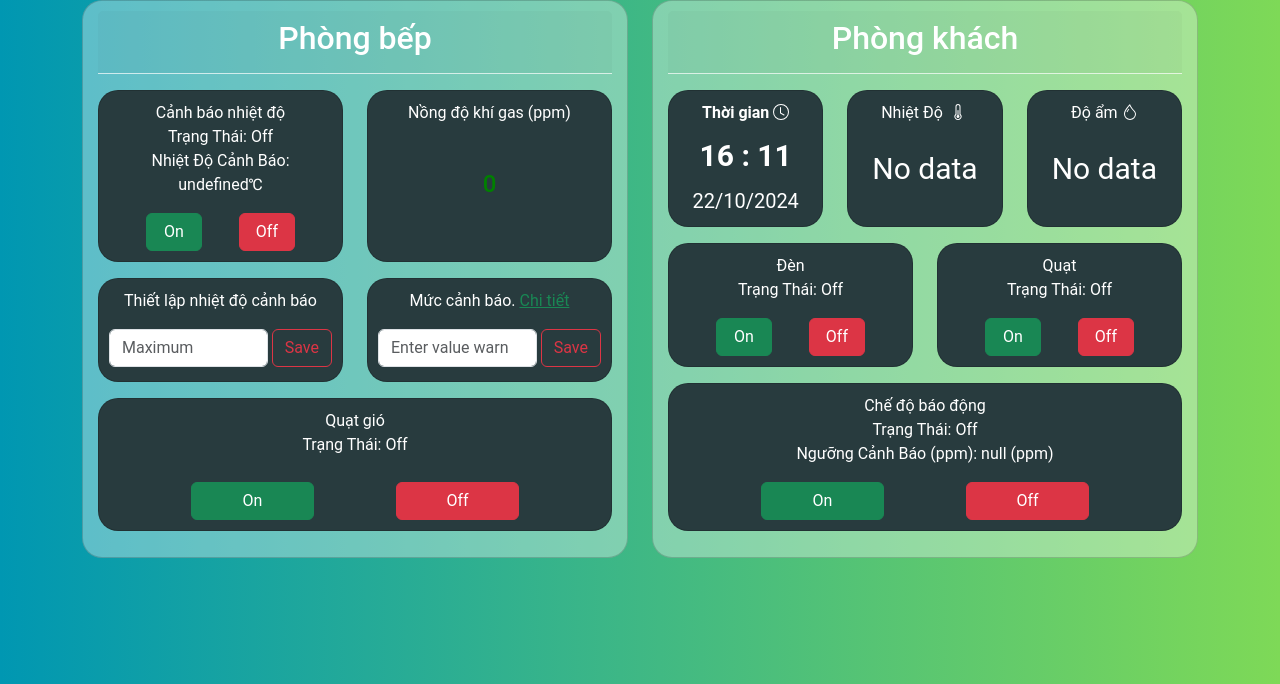
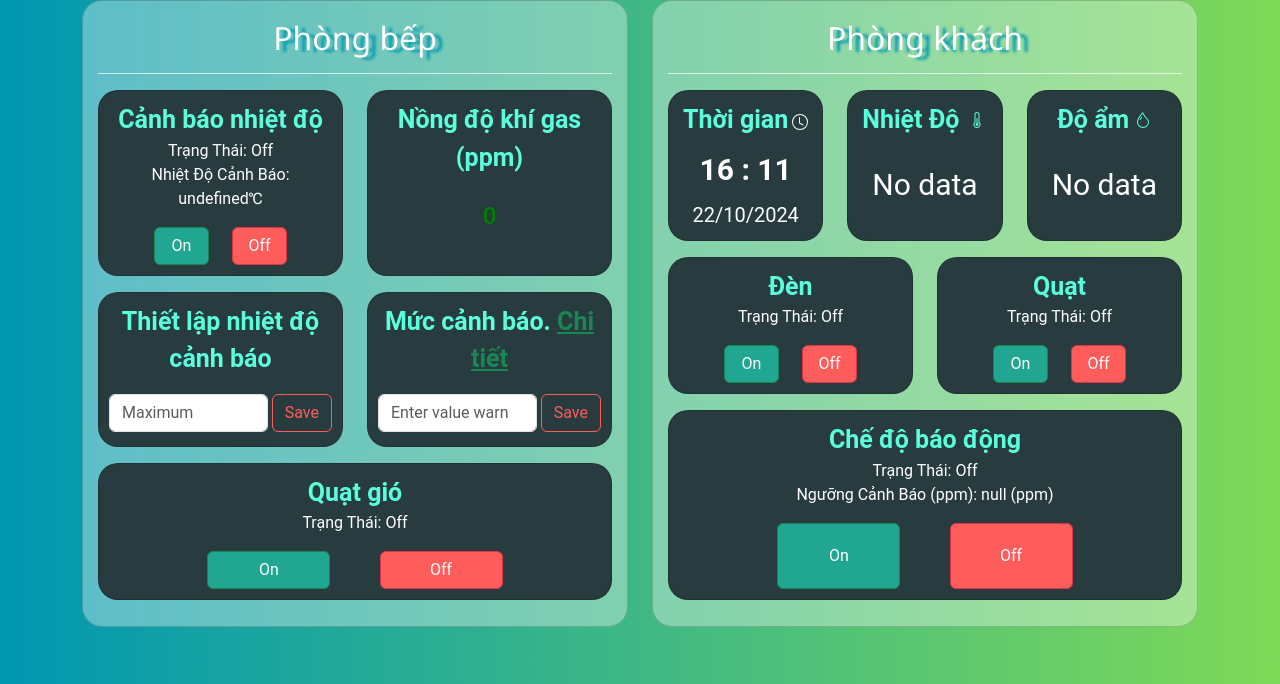
Before and after one commit to hoangbaokhanh1511/Smart-Home-Website, a Flask app: template templates/device.html in a window 1280 px wide. Shown: the part 116-800 px from the top of the page. Run offline with Flask 3, Linux system fonts and the light colour scheme; the template is opened without the code that fills it, so the values that code supplies are empty; parts of the project's set-up code (start-up, migrations or seed data) failed here and were passed over.

Commit message:
fix color and text

```diff
--- a/static/styles/Config.css
+++ b/static/styles/Config.css
@@ -144,4 +144,48 @@
     background-color: #283b3e !important;
     color: white !important;
     border-radius: 20px !important;
+    transition: box-shadow 0.3s ease;
 }
+
+.card:hover{
+    box-shadow: 10px 10px 20px rgba(0, 0, 0, 0.5);
+}
+
+.card-header{
+    font-family: 'Segoe UI', Tahoma, Geneva, Verdana, sans-serif;
+    font-size: larger;
+    background: none;
+    text-shadow: #0097b2 7px 2px 3px;
+}
+
+.btn-success{
+    background-color: #21A691;
+    margin-right: 5%;
+}
+
+.btn-success:hover{
+    background: #1b8e7d;
+}
+
+.btn-danger{
+    background-color: #ff5c5c;
+    margin-left: 5%;
+}
+
+.btn-danger:hover{
+    background-color: #cc3838;
+}
+
+.btn-outline-danger{
+    border-color: #ff5c5c;
+    color: #ff5c5c;
+}
+
+.btn-outline-danger:hover{
+    background-color: #ff5c5c;
+}
+
+.card b{
+    color: #5affdc;
+    font-size: 25px;
+}
--- a/templates/device.html
+++ b/templates/device.html
@@ -99,7 +99,7 @@
     </div>
     <main class="container text-center">
         <div class="row">
-            <div class="col-12 col-md-6 d-flex flex-column mb-3">
+            <div class="col-12 col-md-6 d-flex flex-column mb-3 part">
                 <div class="card zoomin"
                     style="background: rgba(255, 255, 255, 0.35) !important; padding: 10px 15px !important;">
                     <div class="card-header  mb-3" style="border-bottom-color:rgba(255, 255, 255, 0.7)">
@@ -108,13 +108,13 @@
                     <div class="row mb-3">
                         <div class="col">
                             <div class="card">
-                                <p>
+                                <b>
                                     Cảnh báo nhiệt độ
-                                </p>
+                                </b>
                                 <p>Trạng Thái: <span id="status_warning_temp">Off</span></p>
                                 <p>Nhiệt Độ Cảnh Báo: <span id="max">None</span></p>
                                 <p id="status_tempMax"></p>
-                                <div class="col d-flex justify-content-evenly mt-3">
+                                <div class="col d-flex justify-content-center mt-3">
                                     <button class="btn btn-success w-25" id="required_tempMax">On</button>
                                     <button class="btn btn-danger w-25" id="off_tempMax">Off</button>
                                 </div>
@@ -122,9 +122,9 @@
                         </div>
                         <div class="col">
                             <div class="card">
-                                <p>
+                                <b>
                                     Nồng độ khí gas (ppm)
-                                </p>
+                                </b>
                                 <div class="col w-100 h-75 d-flex align-items-center justify-content-center">
                                     <h4 id="mqt2">--</h4>
                                 </div>
@@ -134,7 +134,7 @@
                     <div class="row mb-3">
                         <div class="col">
                             <div class="card">
-                                <p>Thiết lập nhiệt độ cảnh báo</p>
+                                <b>Thiết lập nhiệt độ cảnh báo</b>
                                 <form id="temp-form" class="d-flex mt-3">
                                     <input class="form-control w-75 me-1" required min="0" max="50" type="number"
                                         id="temp" placeholder="Maximum">
@@ -145,10 +145,10 @@
                         </div>
                         <div class="col">
                             <div class="card">
-                                <p>
+                                <b>
                                     Mức cảnh báo.
                                     <a id="warning_description" href="" class="text-success"> Chi tiết</a>
-                                </p>
+                                </b>
                                 <form id="gas-form" class="d-flex mt-3">
                                     <input required class="form-control w-75 me-1" min="0" type="number" id="valueGas"
                                         placeholder="Enter value warning">
@@ -163,11 +163,11 @@
                     <div class="row mb-3" style="flex:1;">
                         <div class="col">
                             <div class="card">
-                                <p>Quạt gió</p>
+                                <b>Quạt gió</b>
                                 <div class="col">
                                     <p>Trạng Thái: <span id="status-fan1">Off</span></p>
                                 </div>
-                                <div class="col d-flex mt-3 justify-content-evenly">
+                                <div class="col d-flex mt-3 justify-content-center">
                                     <button class="btn btn-success w-25" onclick="turnOnFan1(event)">On</button>
                                     <button class="btn btn-danger w-25" onclick="turnOffFan1(event)">Off</button>
                                 </div>
@@ -176,7 +176,7 @@
                     </div>
                 </div>
             </div>
-            <div class="col-12 col-md-6 d-flex flex-column mb-3">
+            <div class="col-12 col-md-6 d-flex flex-column mb-3 part">
                 <div class="card zoomin"
                     style="background: rgba(255, 255, 255, 0.35) !important; padding: 10px 15px !important;">
 
@@ -201,7 +201,7 @@
                         </div>
                         <div class="col">
                             <div class="card">
-                                <p>Nhiệt Độ
+                                <b>Nhiệt Độ
                                     <svg xmlns="http://www.w3.org/2000/svg" width="22" height="16" fill="currentColor"
                                         class="bi mb-1 bi-thermometer-half symbol-temperature" viewBox="0 0 16 16">
                                         <path
@@ -209,7 +209,7 @@
                                         <path
                                             d="M5.5 2.5a2.5 2.5 0 0 1 5 0v7.55a3.5 3.5 0 1 1-5 0zM8 1a1.5 1.5 0 0 0-1.5 1.5v7.987l-.167.15a2.5 2.5 0 1 0 3.333 0l-.166-.15V2.5A1.5 1.5 0 0 0 8 1" />
                                     </svg>
-                                </p>
+                                </b>
                                 <div class="h-75 d-flex align-items-center justify-content-center" id="temperature"
                                     style="font-size: 30px;">--
                                 </div>
@@ -217,7 +217,7 @@
                         </div>
                         <div class="col">
                             <div class="card">
-                                <p>Độ ẩm
+                                <b>Độ ẩm
                                     <svg xmlns="http://www.w3.org/2000/svg" width="16" height="16" fill="currentColor"
                                         class="bi mb-1 bi-droplet" viewBox="0 0 16 16">
                                         <path fill-rule="evenodd"
@@ -225,7 +225,7 @@
                                         <path fill-rule="evenodd"
                                             d="M4.553 7.776c.82-1.641 1.717-2.753 2.093-3.13l.708.708c-.29.29-1.128 1.311-1.907 2.87z" />
                                     </svg>
-                                </p>
+                                </b>
                                 <div class="h-75 d-flex align-items-center justify-content-center"
                                     style="font-size: 30px;" id="humidity">--</div>
                             </div>
@@ -234,11 +234,11 @@
                     <div class="row mb-3">
                         <div class="col">
                             <div class="card">
-                                <p>Đèn</p>
+                                <b>Đèn</b>
                                 <div class="col">
                                     <p>Trạng Thái: <span id="status-light">Off</span></p>
                                 </div>
-                                <div class="col d-flex mt-3 justify-content-evenly">
+                                <div class="col d-flex mt-3 justify-content-center">
                                     <button class="btn btn-success w-25" onclick="turnOnLight(event)">On</button>
                                     <button class="btn btn-danger w-25" onclick="turnOffLight(event)">Off</button>
                                 </div>
@@ -246,11 +246,11 @@
                         </div>
                         <div class="col">
                             <div class="card">
-                                <p>Quạt</p>
+                                <b>Quạt</b>
                                 <div class="col">
                                     <p>Trạng Thái: <span id="status-fan2">Off</span></p>
                                 </div>
-                                <div class="col d-flex mt-3 justify-content-evenly">
+                                <div class="col d-flex mt-3 justify-content-center">
                                     <button class="btn btn-success w-25" onclick="turnOnFan2(event)">On</button>
                                     <button class="btn btn-danger w-25" onclick="turnOffFan2(event)">Off</button>
                                 </div>
@@ -260,13 +260,13 @@
                     <div class="row mb-3" style="flex:1;">
                         <div class="col">
                             <div class="card">
-                                <p>
+                                <b>
                                     Chế độ báo động
-                                </p>
+                                </b>
                                 <p>Trạng Thái: <span id="status_warning_gas">Off</span></p>
                                 <p>Ngưỡng Cảnh Báo (ppm): <span id="gasMax">None</span></p>
                                 <p id="status_gasMax"></p>
-                                <div class="col d-flex justify-content-evenly mt-3">
+                                <div class="col d-flex justify-content-center mt-3">
                                     <button class="btn btn-success w-25" id="required_gasMax">On</button>
                                     <button class="btn btn-danger w-25" id="off_gasMax">Off</button>
                                 </div>
--- a/templates/signup.html
+++ b/templates/signup.html
@@ -17,10 +17,11 @@
 </head>
 <body class="d-flex justify-content-center align-items-center w-100 h-auto px-3 min-vh-100" >
     <div class="rounded-5 p-4 form">
-        <div class="title w-100 d-flex justify-content-center">
+        <div class="d-flex flex-column align-items-center ">
             <h1 class="fw-bold">Signup</h1>
+            <img src="../static/images/newLogo.png" class="col-5 w-25" alt="">
         </div>
-        <form action="/api/auth/signup" method="post">
+        <form action="signup" method="post">
             <!-- {% with messages = get_flashed_messages(with_categories=True) %}
             {% if messages %}
             {% for category, message in messages %} -->
```
Also changed, not shown: templates/history.html (+26 -9 lines).
